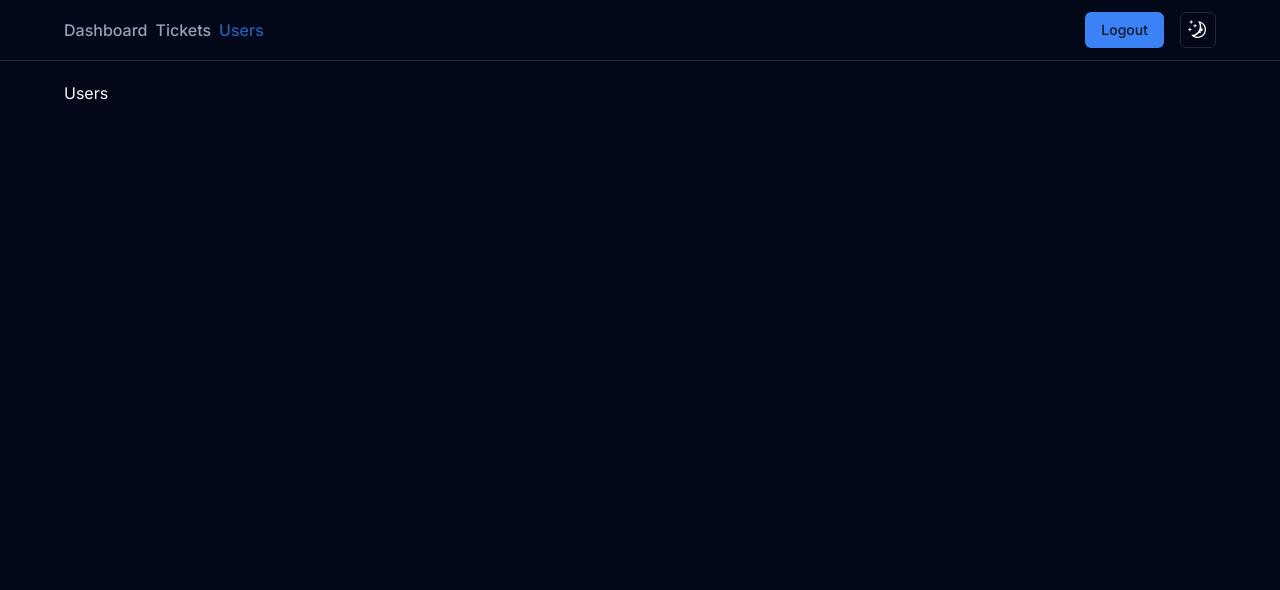
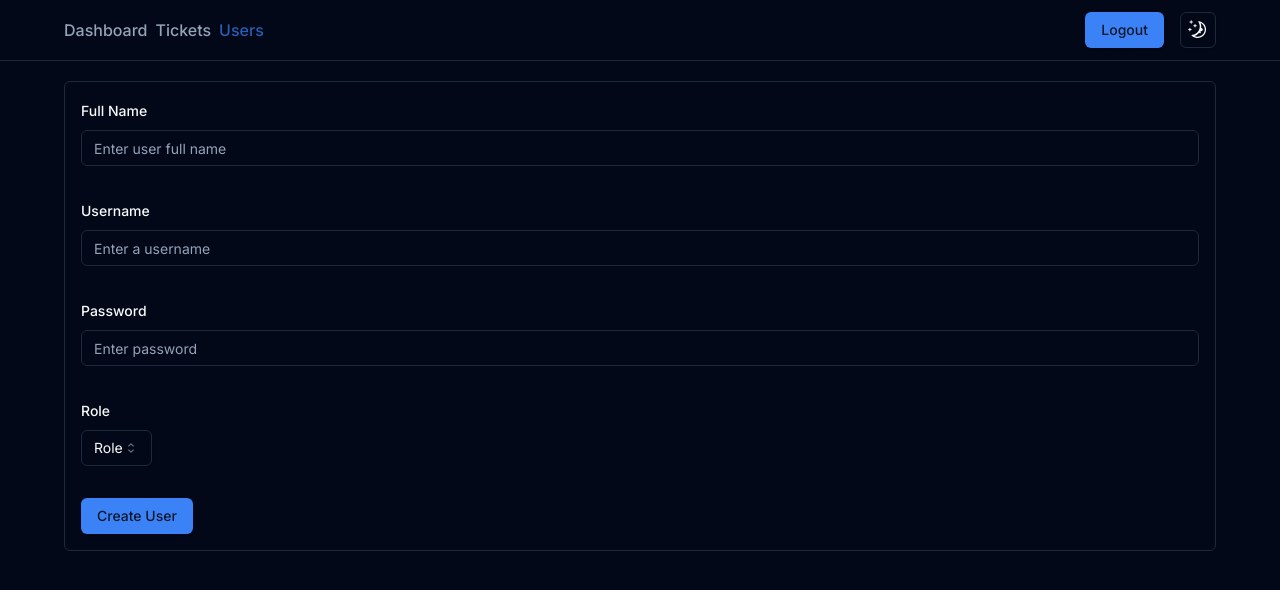
Before and after one commit to gerardnicolas/ticket-app-second, a Next.js app: page /users in a window 1280 px wide. Shown: the top 590 px of the page. Built offline with nearby package versions, Linux system fonts and the light colour scheme.

Commit message:
User Form

```diff
--- a/app/users/page.tsx
+++ b/app/users/page.tsx
@@ -1,9 +1,12 @@
-import React from 'react'
+import UserForm from '@/components/UserForm';
+import React from 'react';
 
 const Users = () => {
   return (
-    <div>Users</div>
-  )
-}
+    <div>
+      <UserForm />
+    </div>
+  );
+};
 
-export default Users
+export default Users;
--- /dev/null
+++ b/components/UserForm.tsx
@@ -0,0 +1,152 @@
+'use client';
+import React, { useState } from 'react';
+import { Form, FormControl, FormField, FormItem, FormLabel } from './ui/form';
+import { z } from 'zod';
+import { useForm } from 'react-hook-form';
+import { zodResolver } from '@hookform/resolvers/zod';
+import { Input } from './ui/input';
+import {
+  Select,
+  SelectContent,
+  SelectItem,
+  SelectTrigger,
+  SelectValue,
+} from './ui/select';
+import { Button } from './ui/button';
+import axios from 'axios';
+import { useRouter } from 'next/navigation';
+import { User } from '@prisma/client';
+import { userSchema } from '@/ValidationSchemas/users';
+
+type UserFormData = z.infer<typeof userSchema>;
+
+interface Props {
+  user?: User;
+}
+
+const UserForm = ({ user }: Props) => {
+  const [isSubmitting, setIsSubmitting] = useState(false);
+  const [error, setError] = useState('');
+  const router = useRouter();
+
+  const form = useForm<UserFormData>({
+    resolver: zodResolver(userSchema),
+  });
+
+  async function onSubmit(values: z.infer<typeof userSchema>) {
+    try {
+      setIsSubmitting(true);
+      setError('');
+
+      if (user) {
+        await axios.patch('/api/users/' + user.id, values);
+        console.log('Update successful!');
+      } else {
+        await axios.post('/api/users', values);
+        console.log('Ticket submission successful!');
+      }
+      setTimeout(() => {
+        router.push('/tickets');
+      }, 1250);
+      router.refresh();
+    } catch (error) {
+      console.log(error);
+      setError('Unknown error occured.');
+      setIsSubmitting(false);
+    }
+    console.log(values);
+  }
+
+  return (
+    <div className="rounded-md border w-full p-4">
+      <Form {...form}>
+        <form
+          onSubmit={form.handleSubmit(onSubmit)}
+          className="space-y-8 w-full"
+        >
+          <FormField
+            control={form.control}
+            name="name"
+            defaultValue={user?.name}
+            render={({ field }) => (
+              <FormItem>
+                <FormLabel>Full Name</FormLabel>
+                <FormControl>
+                  <Input placeholder="Enter user full name" {...field} />
+                </FormControl>
+              </FormItem>
+            )}
+          />
+          <FormField
+            control={form.control}
+            name="username"
+            defaultValue={user?.username}
+            render={({ field }) => (
+              <FormItem>
+                <FormLabel>Username</FormLabel>
+                <FormControl>
+                  <Input placeholder="Enter a username" {...field} />
+                </FormControl>
+              </FormItem>
+            )}
+          />
+          <FormField
+            control={form.control}
+            name="password"
+            defaultValue={''}
+            render={({ field }) => (
+              <FormItem>
+                <FormLabel>Password</FormLabel>
+                <FormControl>
+                  <Input
+                    placeholder="Enter password"
+                    type="password"
+                    required={user ? false : true}
+                    {...field}
+                  />
+                </FormControl>
+              </FormItem>
+            )}
+          />
+
+          <div className="flex w-full space-x-4">
+            <FormField
+              control={form.control}
+              name="role"
+              defaultValue={user?.role}
+              render={({ field }) => (
+                <FormItem>
+                  <FormLabel>Role</FormLabel>
+                  <Select
+                    onValueChange={field.onChange}
+                    defaultValue={field.value}
+                  >
+                    <FormControl>
+                      <SelectTrigger>
+                        <SelectValue
+                          placeholder="Role"
+                          defaultValue={user?.role}
+                        />
+                      </SelectTrigger>
+                    </FormControl>
+                    <SelectContent>
+                      <SelectItem value="USER">User</SelectItem>
+                      <SelectItem value="TECH">Tech</SelectItem>
+                      <SelectItem value="ADMIN">Admin</SelectItem>
+                    </SelectContent>
+                  </Select>
+                </FormItem>
+              )}
+            />
+          </div>
+          <Button type="submit" disabled={isSubmitting}>
+            {user ? 'Update User' : 'Create User'}
+          </Button>
+        </form>
+      </Form>
+      <p className="text-destructive">{error}</p>
+    </div>
+  );
+};
+
+export default UserForm;
```
